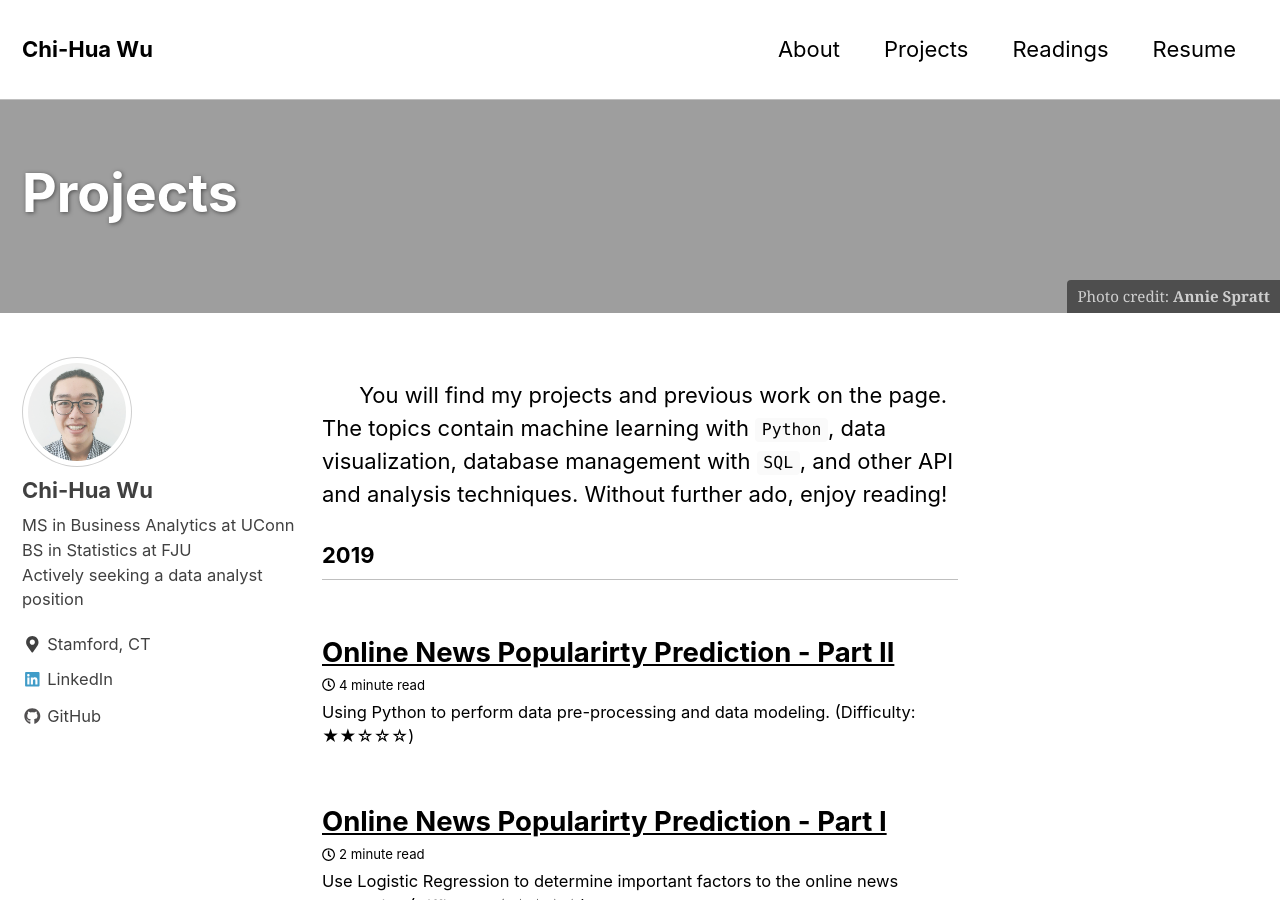
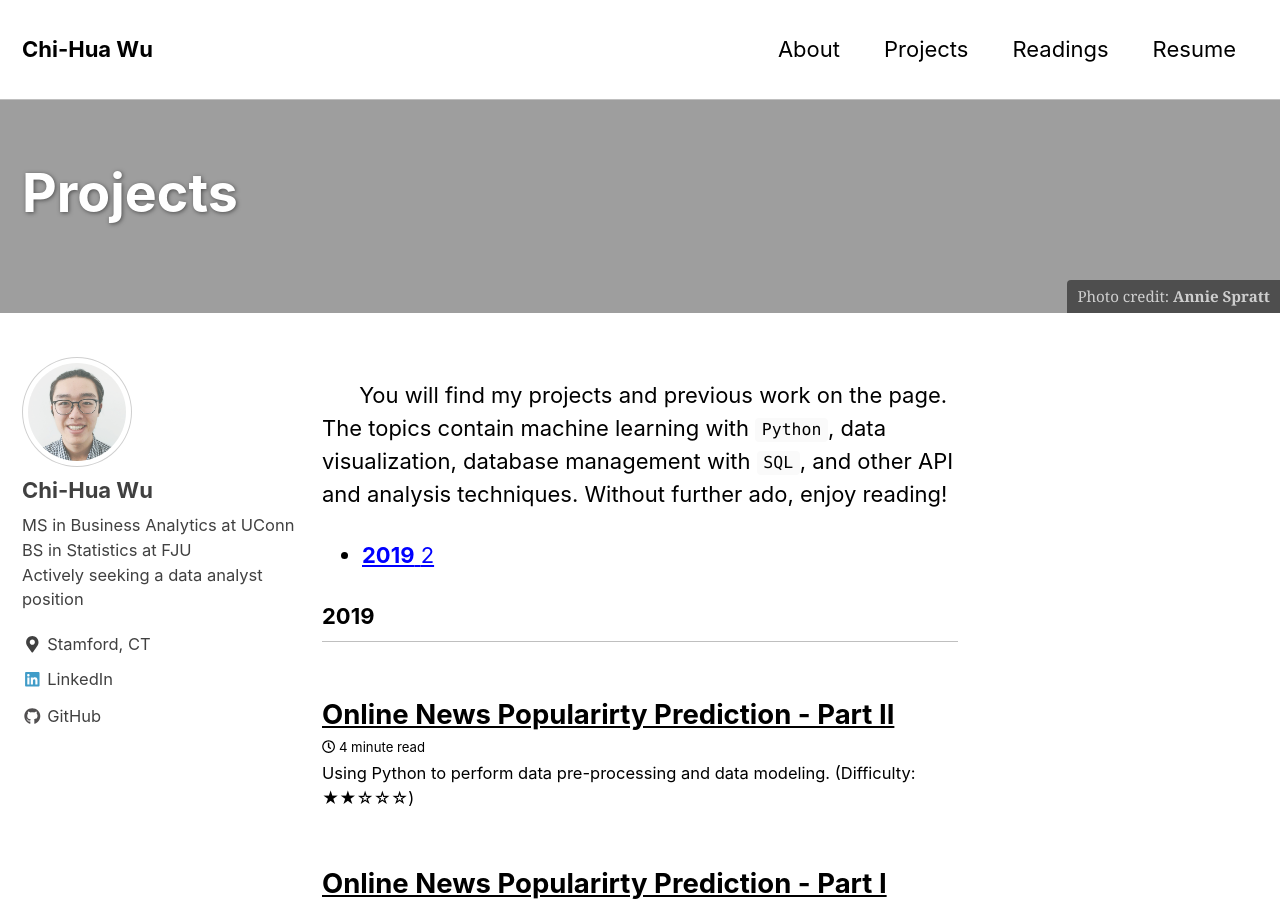
Before and after one commit to chw18019/chw18019.github.io, a Jekyll site: the page built from _pages/projects.md, in a window 1280 px wide and 900 px high. Built offline with Jekyll 4.4.1, drawn with Linux system fonts in a browser that asks for light colours; nearby versions of some CDN libraries.

Commit message:
Update posts.html

```diff
--- a/_layouts/posts.html
+++ b/_layouts/posts.html
@@ -3,6 +3,17 @@ layout: archive
 ---
 
 {{ content }}
+
+<ul class="taxonomy__index">
+  {% assign postsInYear = site.posts | group_by_exp: 'post', 'post.date | date: "%Y"' %}
+  {% for year in postsInYear %}
+    <li>
+      <a href="#{{ year.name }}">
+        <strong>{{ year.name }}</strong> <span class="taxonomy__count">{{ year.items | size }}</span>
+      </a>
+    </li>
+  {% endfor %}
+</ul>
 
 {% assign postsByYear = site.posts | group_by_exp: 'post', 'post.date | date: "%Y"' %}
 {% for year in postsByYear %}
```
